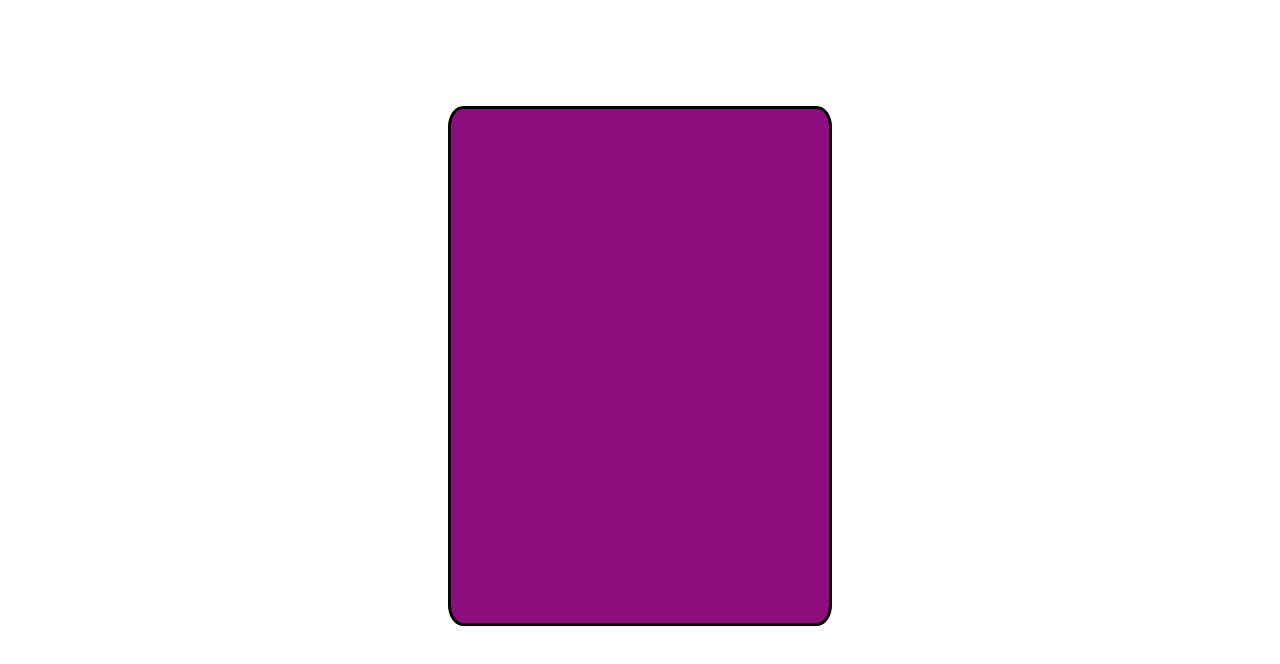
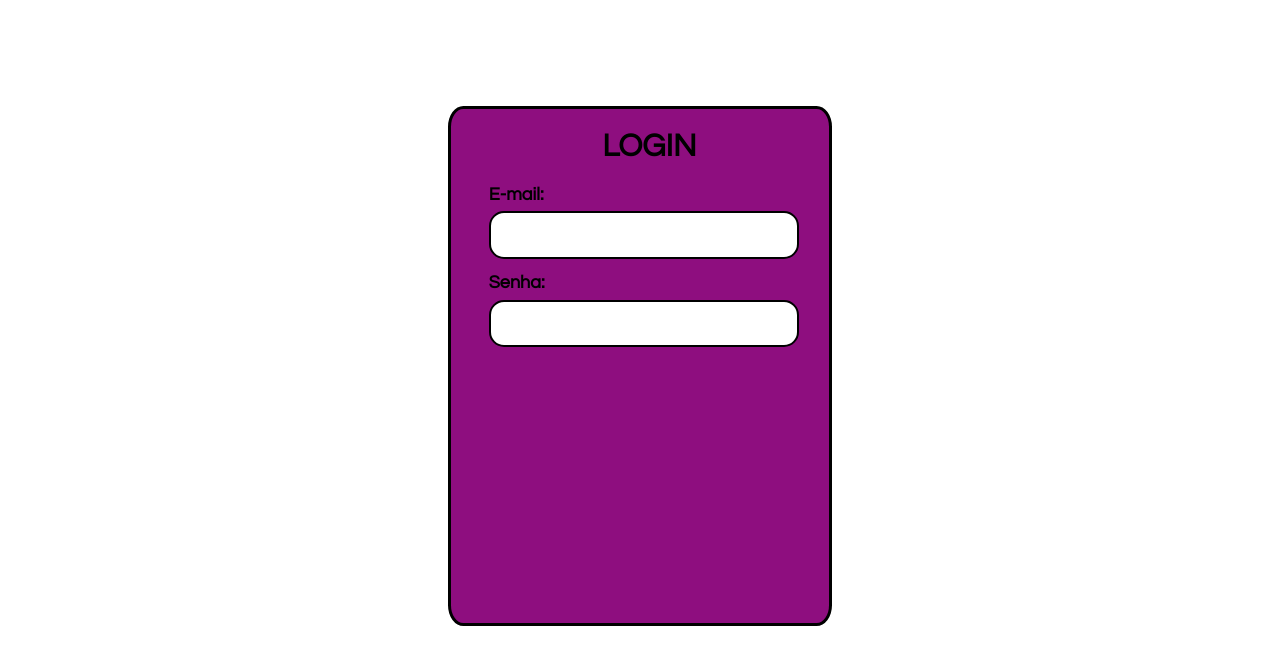
Before and after one commit to GustavoQuaresma/TECCHICKEN-DOCUMENTACAO, a plain HTML site: page SPRINT2/Site/login.html in a window 1280 px wide. Shown: the part 94-758 px from the top of the page. Drawn offline with Linux system fonts and the light colour scheme.

Commit message:
Modelando Login do Site

```diff
--- a/SPRINT2/Site/login.html
+++ b/SPRINT2/Site/login.html
@@ -21,8 +21,11 @@
           </nav>
     </div>
     <div class="fundo">
-
-
+      <h1>Login</h1>
+      <h2 class="tituloemail">E-mail:</h2>
+      <input class="email" type="email">
+      <h2 class="titulosenha">Senha:</h2>
+      <input class="senha" type="password">
     </div>
 
 </body>
--- a/SPRINT2/Site/stylelogin.css
+++ b/SPRINT2/Site/stylelogin.css
@@ -65,3 +65,50 @@ body {
     box-sizing: border-box;
     border-radius: 4%;
     }
+
+  h1 {
+    font-weight: bold;
+    font-family: "Century Gothic";
+    text-transform: uppercase;
+    margin-right: 40%;
+    margin-left: 40%;
+  }
+  .tituloemail{
+      font-family: Century Gothic;
+      font-size: 18px;
+      font-weight: bold;
+      margin-left: 10%;
+      margin-bottom: 2%;
+  }
+    .email {
+      font-size: 15px;
+      color: #333333;
+      border: 2px solid #000000;
+      width: 80%;
+      outline: none;
+      background: #ffffff;
+      margin-right: 10%;
+      margin-left: 10%;
+      height: 8%;
+      border-radius: 15px;
+    }
+
+    .titulosenha{
+      font-family: Century Gothic;
+      font-size: 18px;
+      font-weight: bold;
+      margin-left: 10%;
+      margin-bottom: 2%;
+  }
+    .senha {
+      font-size: 15px;
+      color: #333333;
+      border: 2px solid #000000;
+      width: 80%;
+      outline: none;
+      background: #ffffff;
+      margin-right: 10%;
+      margin-left: 10%;
+      height: 8%;
+      border-radius: 15px;
+    }
```
